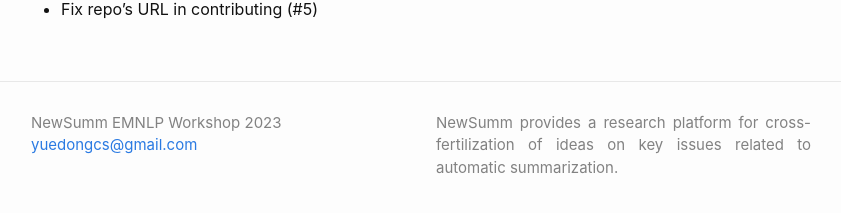
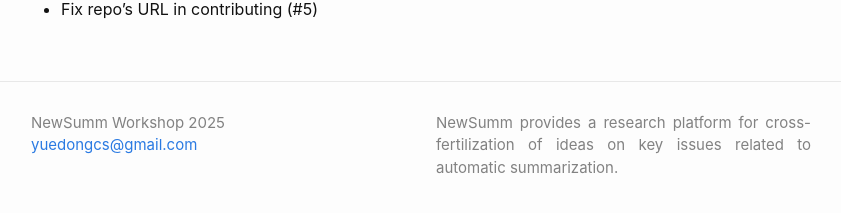
Before and after one commit to newsumm/2025, a Jekyll site: the page built from History.markdown, in a window 1280 px wide and 900 px high, scrolled down 7595 px. Shown: the part 661-874 px from the top of the window, without its empty margins (219-1060 px from the left). Built offline with Jekyll 4.4.1, drawn with Linux system fonts in a browser that asks for light colours; our own code applies the rules of GitHub Pages for plain Markdown files.

Commit message:
Update _config.yml

```diff
--- a/_config.yml
+++ b/_config.yml
@@ -1,6 +1,6 @@
-title: NewSumm EMNLP Workshop 2023
+title: NewSumm Workshop 2025
 author:
-  name: NewSumm EMNLP Workshop 2023
+  name: NewSumm Workshop 2025
   email: yuedongcs@gmail.com
 description: > # this means to ignore newlines until "show_excerpts:"
   NewSumm provides a research platform for cross-fertilization of ideas on key issues related to automatic summarization.
```
